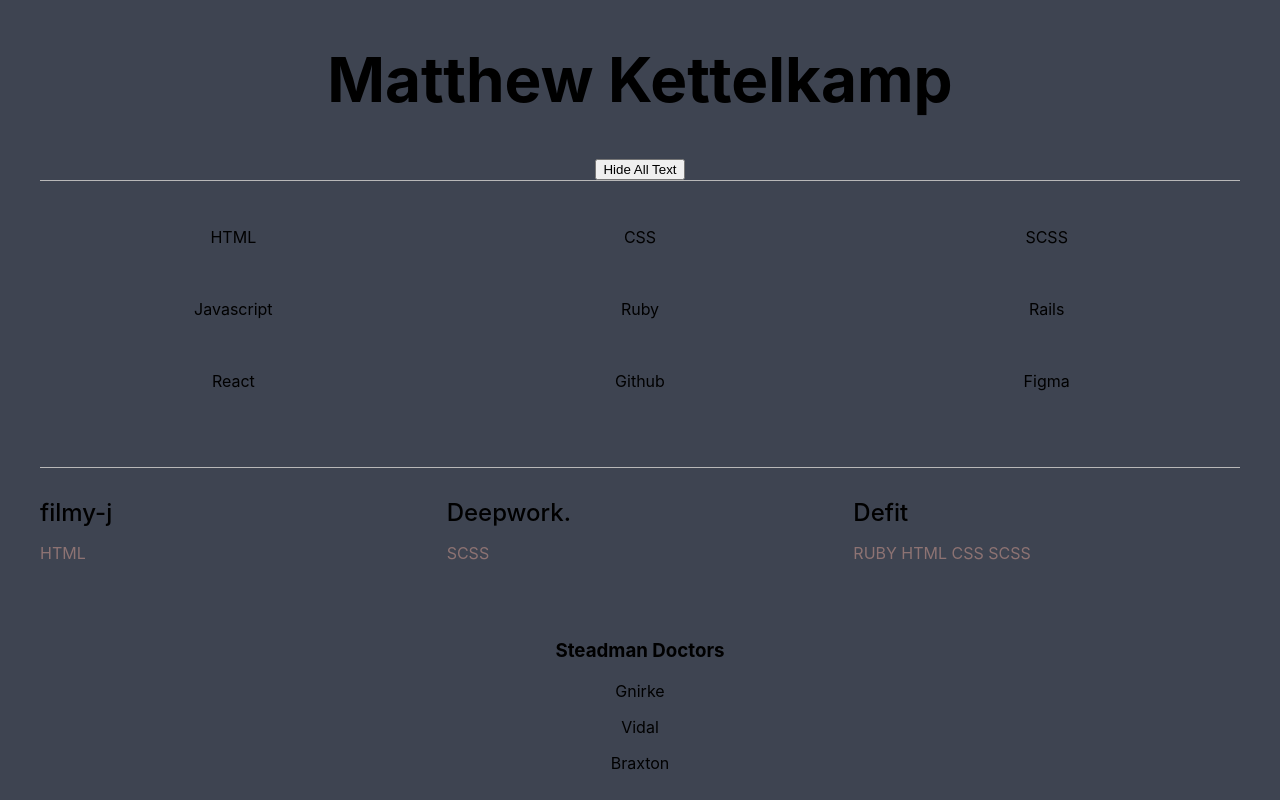
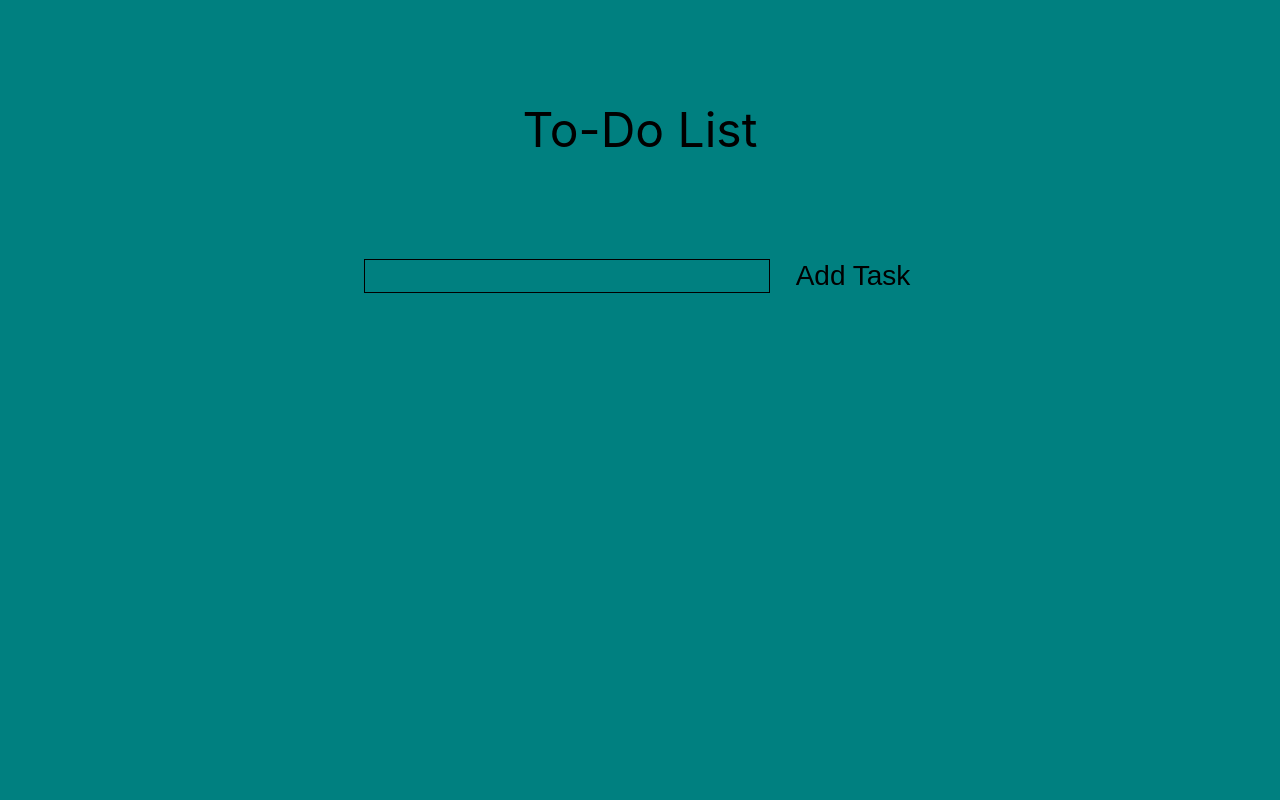
Before and after one commit to mkettel/react-portfolio, a React (Create React App) app: page / in a window 1280 px wide. Built offline with nearby package versions, Linux system fonts and the light colour scheme.

Commit message:
deleted and started the CRUD todo application

```diff
--- a/src/App.css
+++ b/src/App.css
@@ -1,79 +1,82 @@
-.App {
+body {
+  background-color: teal;
+}
+.spacer {
+  margin: 100px;
+}
+.spacer h1 {
   text-align: center;
+  font-size: 48px;
+  font-weight: 400;
+}
+.addContainer {
+  max-width: 1300px;
+  margin: auto;
+  display: flex;
+  justify-content: center;
+}
+.addContainer .textBox {
+  background-color: transparent;
+  border: 1px solid black;
+  width: 400px;
+  height: 30px;
+  margin: 0px 20px 0px 0px;
+}
+.addContainer .mainButt {
+  color: black;
+  background-color: transparent;
+  border: none;
+  cursor: pointer;
+  font-size: 28px;
+  transition: .4s;
+}
+.addContainer .mainButt:active {
+  color: white;
+}
+.addContainer .mainButt:hover {
+  box-shadow:  inset 0px -3px 0px 0px blue;
+  transition: .4s;
 }
 
-.App-logo {
-  height: 40vmin;
-  pointer-events: none;
-}
-
-@media (prefers-reduced-motion: no-preference) {
-  .App-logo {
-    animation: App-logo-spin infinite 20s linear;
-  }
-}
-
-.App-header {
-  background-color: #282c34;
-  min-height: 100vh;
+/* TASK LIST AREA */
+.taskList {
+  max-width: 700px;
+  margin: auto;
   display: flex;
   flex-direction: column;
+  justify-content: center;
+  align-items: start;
+  padding-top: 30px;
+}
+.taskList .task {
+  position: relative;
+  display: flex;
+  justify-content: space-between;
   align-items: center;
-  justify-content: center;
-  font-size: calc(10px + 2vmin);
-  color: white;
+  width: 100%;
 }
-
-.App-link {
-  color: #61dafb;
-}
-
-/* START OF MY CODE */
-body {
-  background-color: #3e4451;
-}
-
-.header {
-  margin: 30px 0px;
-
-}
-.header h1 {
-  font-size: 62px;
-}
-
-/* Grid Container */
-.skills-container {
-  border-top: 1px solid rgb(184, 184, 184);
-  padding: 30px 0px;
-  max-width: 1200px;
-  margin: auto;
-  display: grid;
-  /* display: none; */
-  grid-template-columns: 1fr 1fr 1fr;
-  gap: 20px;
-  margin-bottom: 30px;
-}
-.skill .project-title {
-  text-align: start;
-  font-weight: 500;
-  margin: 0px;
+.taskList .task .tick {
+  padding-right: 5px;
+  position: absolute;
+  top: -5px;
   font-size: 24px;
 }
-.skill .project-lang {
-  text-align: start;
-  color: rgb(141, 115, 115);
+.taskList .task .taskItem {
+  padding-top: 5px;
+  font-size: 22px;
+  font-weight: 400;
+  text-transform: capitalize;
+  padding-left: 15px;
 }
-.doctor-container {
-  /* display: none; */
+.taskList .task .mainButt {
+  height: 30px;
+  width: 50px;
+  background-color: transparent;
+  border: 1px solid black;
+  transition: .3s;
 }
-
-
-
-@keyframes App-logo-spin {
-  from {
-    transform: rotate(0deg);
-  }
-  to {
-    transform: rotate(360deg);
-  }
+.taskList .task .mainButt:hover {
+  box-shadow: 10px 10px 1px 0px blue;
+  cursor: pointer;
+  transition: .3s;
 }
--- a/src/App.js
+++ b/src/App.js
@@ -1,82 +1,46 @@
 import logo from './logo.svg';
 import './App.css';
 import { useState } from 'react';
+import { Task } from "./Task";
 
 function App() {
-
-  const name = <h1>Matthew Kettelkamp</h1>;
-  const isRed = false;
-  const skills = ["HTML", "CSS", "SCSS", "Javascript", "Ruby", "Rails", "React", "Github", "Figma"];
-  const projects = [
-    { name: "filmy-j", skills: "HTML"},
-    { name: "Deepwork.", skills: "SCSS"},
-    { name: "Defit", skills: "RUBY HTML CSS SCSS"},
-  ]
-  const doctors = [
-    {name: "Millet", isSteadman: true},
-    {name: "Gnirke", isSteadman: false},
-    {name: "Philippon", isSteadman: true},
-    {name: "Vidal", isSteadman: false},
-    {name: "Godin", isSteadman: true},
-    {name: "Braxton", isSteadman: false},
-  ]
-// State Practice
-
+  // STATES
+  const [todo, setTodo] = useState([]);  //array for the state of the task list
   const [inputValue, setInputValue] = useState("");
 
-  const handleInputChange = (event) => {
+  // FUNCTIONS
+  const handleChange = (event) => {
     setInputValue(event.target.value);
   }
+  const addTask = () => {
+    const task = {
+      id: todo.length === 0 ? 1 : todo[todo.length - 1].id + 1,
+      taskName: inputValue
+    }
+    setTodo([...todo, task]);
+  }
+  const deleteTask = (id) => {
+    setTodo(todo.filter((task) => task.id !== id));
+  }
+  const completeTask = (id) => {
 
-  // create a state:
-  const [hideContent, setHideContent] = useState(true);
-
-
+  }
   return (
 
     <div className="App">
-      <GetName name="Matthew Kettelkamp" />
+      <div className='spacer'>
+        <h1>To-Do List</h1>
+      </div>
+      <div className='addContainer'>
+        <input type="text" className='textBox' onChange={handleChange} />
+        <button className='mainButt' onClick={addTask}>Add Task</button>
+      </div>
+      <div className='taskList'>
+        {todo.map((task) => {
+          return <Task taskName={task.taskName} id={task.id} deleteTask={deleteTask} />
+        })}
 
-      <button onClick={() => {
-        setHideContent(!hideContent);
-      }}>Hide All Text</button>
-
-
-
-      {/* grid list attempt */}
-      { hideContent && <div className='skills-container'>
-        {skills.map((skill, index) => {
-          return (
-            <div className='skill'>
-              <p> {skill} </p>
-            </div>
-          )
-        })}
-      </div> }
-
-      {/* Projects grid */}
-      { hideContent && <div className='skills-container'>
-        {projects.map((project, key) => {
-          return (
-            <div className='skill'>
-              <h3 className='project-title'> {project.name} </h3>
-              <p className='project-lang'> {project.skills} </p>
-            </div>
-          )
-        })}
-      </div> }
-
-      {/* Doctors Container */}
-      {hideContent && <div className='doctor-container'>
-        <div className='doc-header'>
-          <h3>Steadman Doctors</h3>
-        </div>
-        <div className='doc-list'>
-          {doctors.map(
-            (doctor, key) => !doctor.isSteadman && <p> {doctor.name} </p>
-          )}
-        </div>
-      </div> }
+      </div>
 
 
     </div>
@@ -84,49 +48,5 @@ function App() {
 }
 
 
-// ---------------------------------------
-// Name Component
-const GetName = (props) => {
-  return (
-  <div className='header'>
-    <h1>{props.name}</h1>
-  </div>
-  );
-};
-
-// Doctor Component
-const SteadmanDoc = (props) => {
-  return (
-    <div className='doctor-container'>
-
-    </div>
-  )
-}
-
-// Skills Component
-const GridArea = (props) => {
-  return (
-  <div className='skills-container'>
-    <div className='skill'>
-      <p>{props.grid1}</p>
-    </div>
-    <div className='skill'>
-      <p>{props.grid2}</p>
-    </div>
-    <div className='skill'>
-      <p>{props.grid3}</p>
-    </div>
-    <div className='skill'>
-      <p>{props.grid4}</p>
-    </div>
-    <div className='skill'>
-      <p>{props.grid5}</p>
-    </div>
-    <div className='skill'>
-      <p>{props.grid6}</p>
-    </div>
-  </div>
-  )
-}
 
 export default App;
--- /dev/null
+++ b/src/Task.js
@@ -0,0 +1,11 @@
+// COMPONENT FOR DISPLAYING EACH TASK
+
+export const Task = (props) => {
+  return (
+    <div className='task'>
+      <p className='tick'>⌜</p>
+      <p className='taskItem'>{props.taskName}</p>
+      <button className='mainButt' onClick={() => props.deleteTask(props.id)}>X</button>
+    </div>
+  )
+}
```
